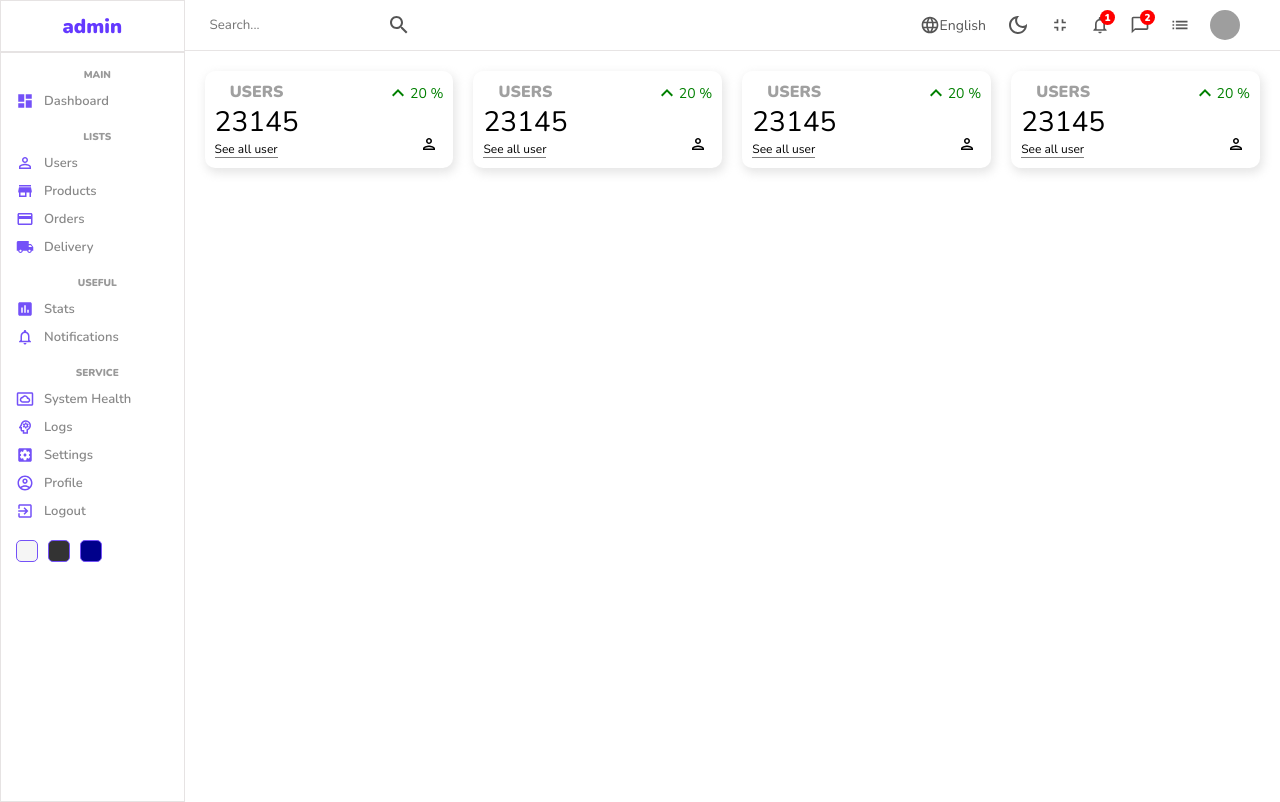
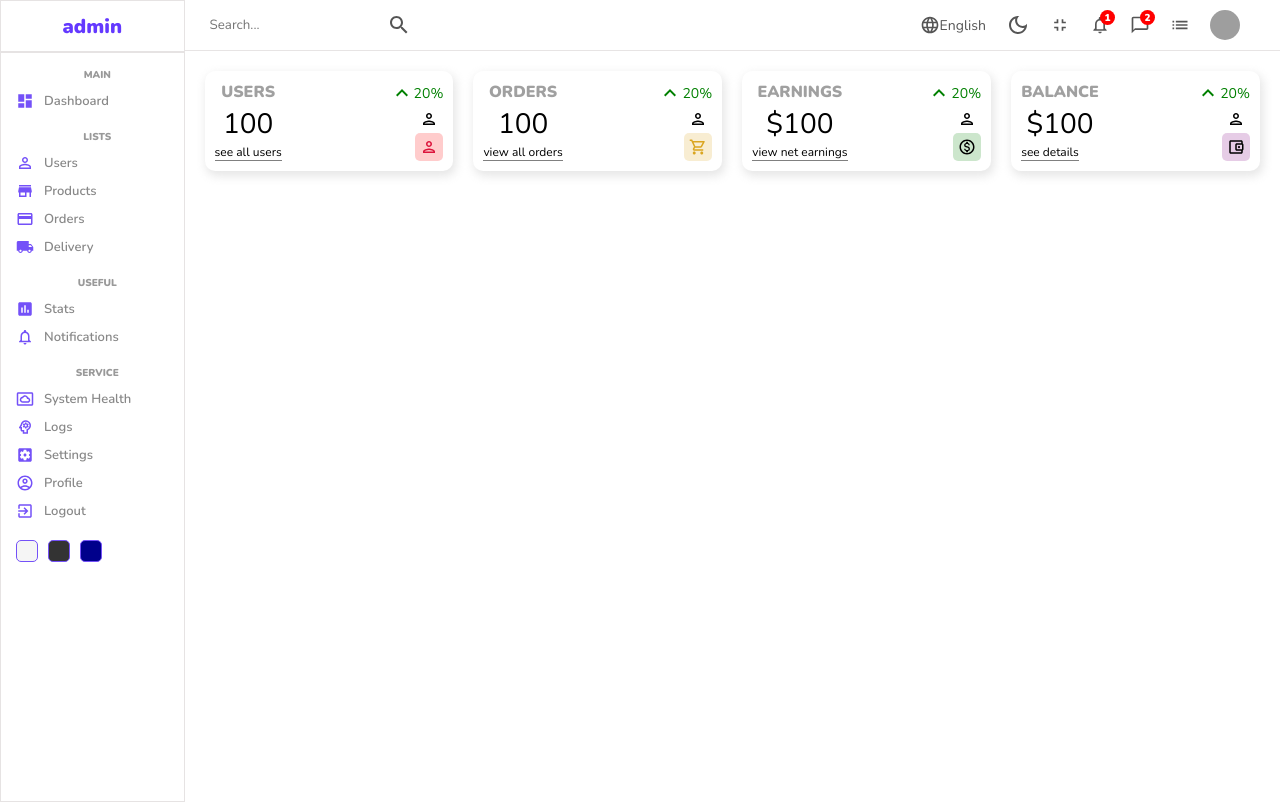
Before and after one commit to olofindamilola/adminpanel, a React (Create React App) app: page / in a window 1280 px wide. Built offline with nearby package versions, Linux system fonts and the light colour scheme; grey boxes are pictures that could not be loaded.

Commit message:
widget done

```diff
--- a/src/components/widget/Widget.jsx
+++ b/src/components/widget/Widget.jsx
@@ -1,21 +1,66 @@
 import "./widget.scss";
 import KeyboardArrowUpIcon from "@mui/icons-material/KeyboardArrowUp";
 import PersonOutlinedIcon from "@mui/icons-material/PersonOutlined";
+import AccountBalanceWalletOutlinedIcon from "@mui/icons-material/AccountBalanceWalletOutlined";
+import ShoppingCartOutlinedIcon from "@mui/icons-material/ShoppingCartOutlined";
+import MonetizationOnOutlinedIcon from "@mui/icons-material/MonetizationOnOutlined";
 
-const Widget = () => {
+
+const Widget = ({ type }) => {
+    let data;
+const amount = 100;
+const diff = 20;
+
+    switch (type) {
+        case "user":
+        data = {
+            title: "USERS",
+            isMoney: false,
+            link: "see all users",
+            icon: <PersonOutlinedIcon  className="icon" style={{color: "crimson", backgroundColor: "rgba(255, 0, 0, 0.2)", }}/>,
+        }
+        break;
+        case "order":
+        data = {
+            title: "ORDERS",
+            isMoney: false,
+            link: "view all orders",
+            icon: <ShoppingCartOutlinedIcon className="icon" style={{backgroundColor: "rgba(218, 165, 32, 0.2)", color: "goldenrod"}} />
+        }
+        break;
+        case "earning":
+        data = {
+            title: "EARNINGS",
+            isMoney: true,
+            link: "view net earnings",
+            icon: <MonetizationOnOutlinedIcon  className="icon" style={{ backgroundColor: "rgba(0, 128, 0, 0.2)"}}/>,
+        }
+        break;
+        case "balance":
+        data = {
+            title: "BALANCE",
+            isMoney: true,
+            link: "see details",
+            icon: <AccountBalanceWalletOutlinedIcon  className="icon" style={{backgroundColor: "rgba(128, 0, 128, 0.2)"}}/>,
+        }
+        break;
+        default:
+            break;
+    }
   return (
     <div className="widget">
         <div className="left">
-            <span className="title">USERS</span>
-            <span className="counter">23145</span>
-            <span className="link">See all user</span>
+            <span className="title">{data.title}</span>
+            <span className="counter">{data.isMoney && "$"}{amount}</span>
+            <span className="link">{data.link}</span>
         </div>
         <div className="right">
             <div className="percentage positive">
                 <KeyboardArrowUpIcon />
-                20 %
+                {diff}%
             </div>
                 <PersonOutlinedIcon  className="icon"/>
+                {data.icon}
         </div>
     </div>
   )
```
